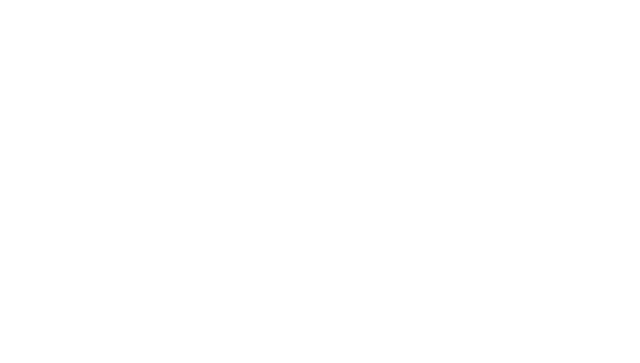
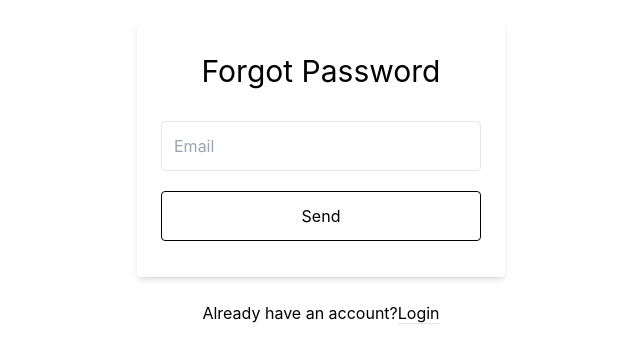
Before and after one commit to somaigaurav333/SwiftPick, a React (Create React App) app in the folder frontend/: page /auth/forgotPassword in a window 1280 px wide. Before the commit this address had no page. Shown: the part 227-590 px from the top of the page, without its empty margins (319-959 px from the left). Built offline with nearby package versions, Linux system fonts and the light colour scheme.

Commit message:
Forgot Password Complete

```diff
--- a/frontend/src/App.js
+++ b/frontend/src/App.js
@@ -13,7 +13,7 @@
       <Route path="/" element = {<Home/>} />
       <Route path="/auth/signup" element={<SingUp/>} />
       <Route path="/auth/login" element = {<Login/>} />
-      <Route path="/auth/forgotPass" element = {<ForgotPassword/>} />
+      <Route path="/auth/forgotPassword" element = {<ForgotPassword/>} />
       <Route path="/requests" element = {<ViewAllRequests/>} />
 
     </Routes>
--- a/frontend/src/Components/ForgotPassword.jsx
+++ b/frontend/src/Components/ForgotPassword.jsx
@@ -9,7 +9,7 @@
 
     const handleSubmit = (e) => {
         e.preventDefault();
-        axios.post('http://localhost:5000/auth/forgot-password', {
+        axios.post('http://localhost:5000/auth/forgotPassword', {
             email,
         }).then(response => {
           if(response.data.status){
@@ -36,7 +36,7 @@
                         onChange={(e) => setEmail(e.target.value)} />
 
                     <button
-                        className='w-full text-center py-3 rounded text-balck focus:outline-none my-1 border-black'
+                        className='w-full text-center py-3 rounded text-balck focus:outline-none my-1 border border-black hover:bg-gray-900 text hover:text-white'
                         type='submit'>Send</button>
                 </form>
                 <div className="text-grey-dark mt-6">
--- a/frontend/src/Components/Login.jsx
+++ b/frontend/src/Components/Login.jsx
@@ -48,7 +48,7 @@
                         className='w-full text-center py-3 rounded text-balck focus:outline-none my-1 border border-black hover:bg-gray-900 text hover:text-white'
                         type='submit'>Login</button>
                     <div className="bg-grey-lighter flex p-4 items-center justify-center">
-                      <Link className='no-underline border-b border-blue ' to={'/auth/forgotPass'}>Forgot Password?</Link>
+                      <Link className='no-underline border-b border-blue ' to={'/auth/forgot-password'}>Forgot Password?</Link>
                     </div>
                 </form>
                 <div className="text-grey-dark mt-6">
```
Also changed, not shown: 1 other file (tests, documents, lock files or other folders).
